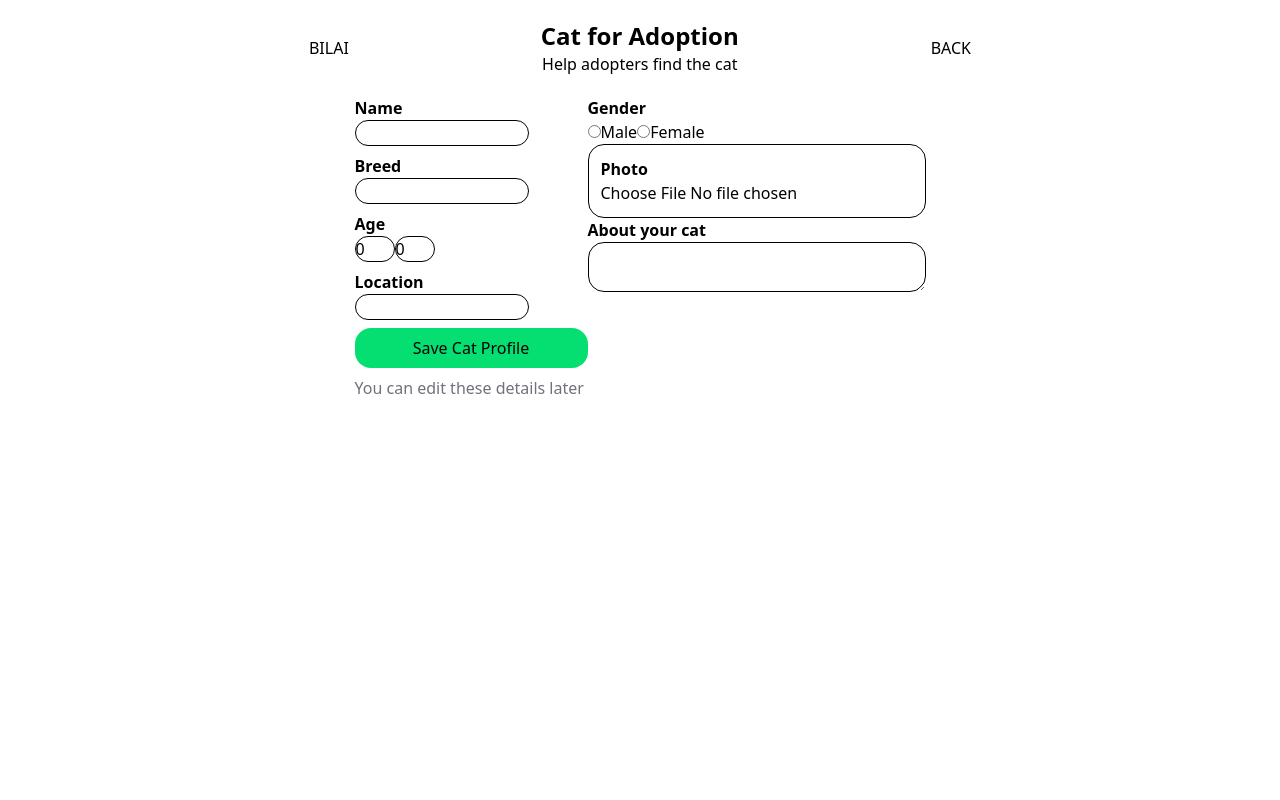
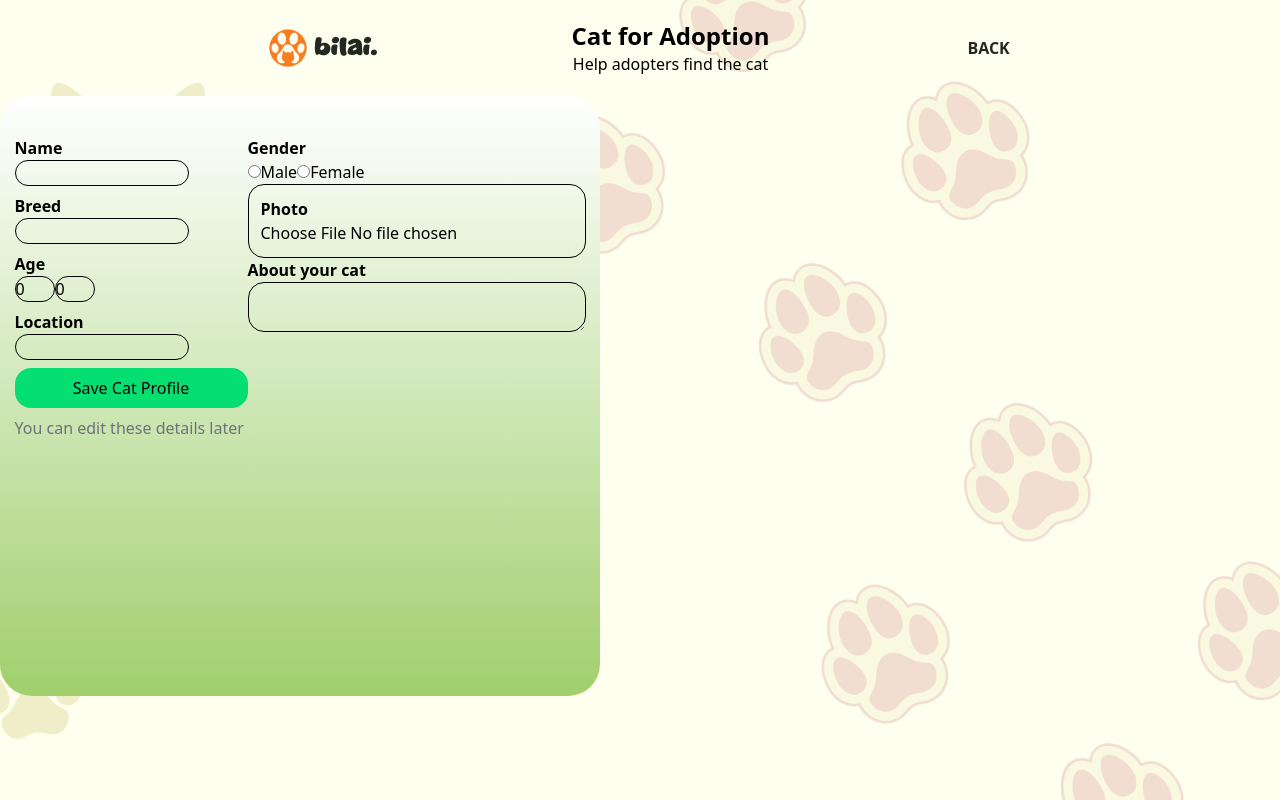
Before and after one commit to jahinhossain8573/bilai, a Next.js app: page /add_cat in a window 1280 px wide. Built offline with nearby package versions, Linux system fonts and the light colour scheme; no server answers.

Commit message:
Add A cat designing

```diff
--- a/app/add_cat/page.tsx
+++ b/app/add_cat/page.tsx
@@ -65,20 +65,22 @@ export default function Page() {
   }
 
   return (
-    <div>
+    <div className="bg-[url('/Background.png')] bg-cover bg-no-repeat bg-center w-full h-full min-h-screen">
       <header className="p-5 flex justify-center gap-x-48 items-center">
         {/* Navbar */}
-        <div>
+        <div className="md:flex md:grid-cols-1 md:items-center">
+          <Image src="/Bilai.png" width={48} height={48} alt="" />
+
           {/* ADD IN LOGO AND THE "BILAI" TEXT HERE */}
-          <h1>BILAI</h1>
+          <h1 className="text-2xl font-matcha-mint text-[#212922] mx-0.5">bilai.</h1>
         </div>
         <div className=" text-center">
-          <h2 className="text-2xl font-bold">Cat for Adoption</h2>
+          <h2 className="text-xl xl:text-2xl font-poppins font-bold">Cat for Adoption</h2>
           <span>Help adopters find the cat</span>
         </div>
-        <Link href="/">BACK</Link>
+        <Link href="/" className=" text-[#212922] font-poppins font-extrabold hover:text-[#080808] transition-colors duration-200 hover:bg-[#a1cf6b] rounded-2xl p-1.5">BACK</Link>
       </header>
-      <div className="flex justify-center">
+      <div className="w-150 h-150 flex justify-center bg-gradient-to-b from-white to-[#a1cf6b] rounded-4xl px-6 py-10 ">
         <div className="flex flex-col gap-2">
           {/* Container for the stuff on the left */}
           <div className={inputGroupStyling}>
```
